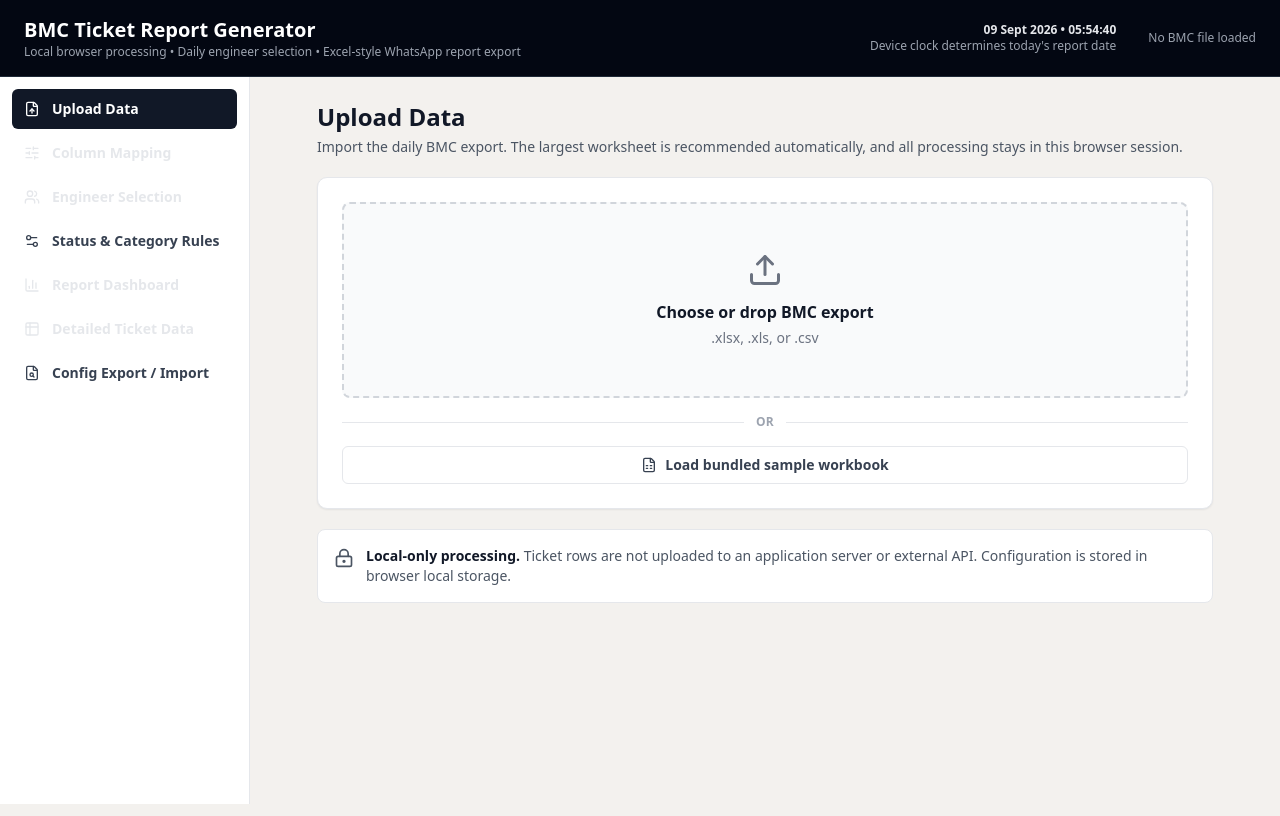
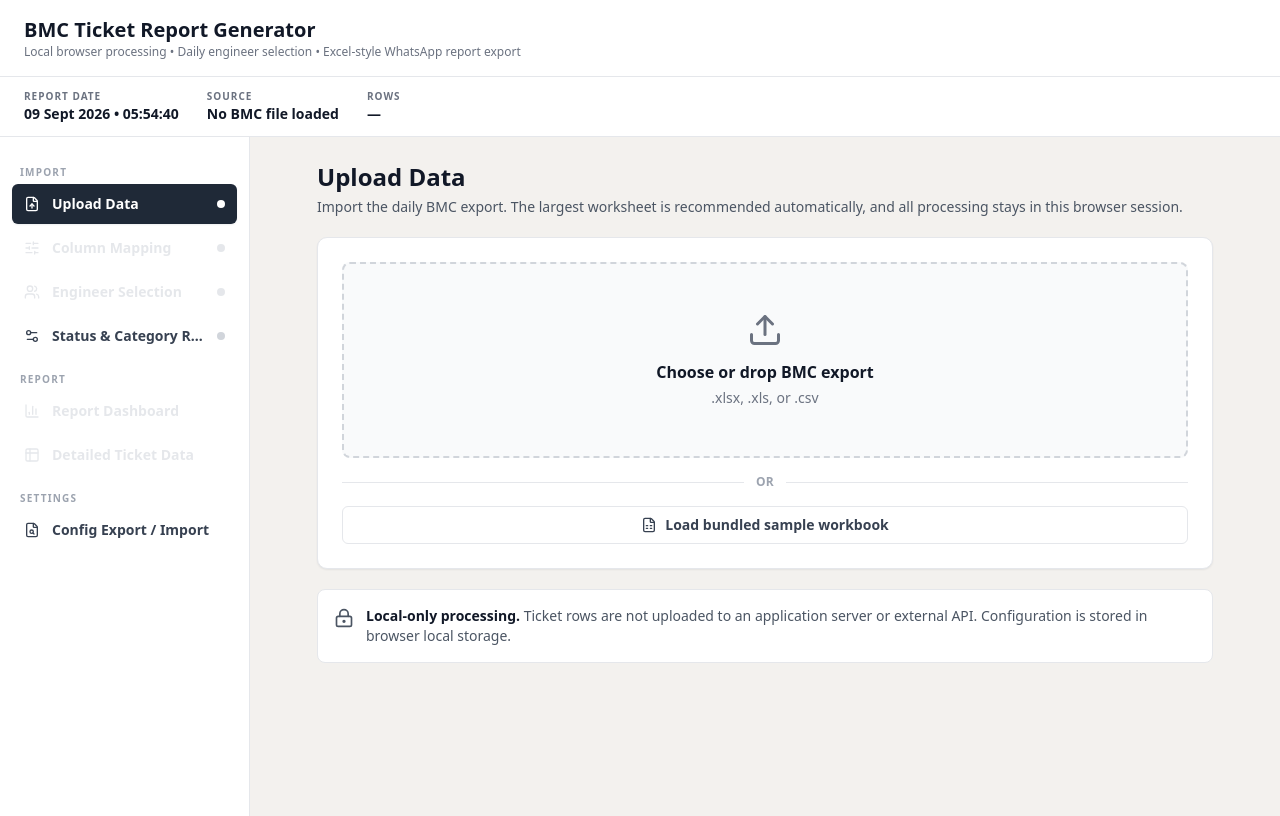
Before and after one commit to ThisIsSkay/bmc-ticket-report-generator, a React (Vite) app: page / in a window 1280 px wide. Built offline with nearby package versions, Linux system fonts and the light colour scheme.

Commit message:
Group navigation and add light status chrome

```diff
--- a/src/App.tsx
+++ b/src/App.tsx
@@ -17,14 +17,31 @@
 
 type Screen = 'upload' | 'columns' | 'teams' | 'rules' | 'dashboard' | 'details' | 'config'
 
-const nav: Array<{ id: Screen; label: string; icon: typeof FileUp; needsData?: boolean }> = [
+type NavItem = { id: Screen; label: string; icon: typeof FileUp; needsData?: boolean }
+
+const navGroups: Array<{ label: string; items: NavItem[] }> = [
+  {
+    label: 'Import',
+    items: [
       { id: 'upload', label: 'Upload Data', icon: FileUp },
       { id: 'columns', label: 'Column Mapping', icon: SlidersHorizontal, needsData: true },
       { id: 'teams', label: 'Engineer Selection', icon: Users, needsData: true },
       { id: 'rules', label: 'Status & Category Rules', icon: Settings2 },
+    ],
+  },
+  {
+    label: 'Report',
+    items: [
       { id: 'dashboard', label: 'Report Dashboard', icon: BarChart3, needsData: true },
       { id: 'details', label: 'Detailed Ticket Data', icon: Table2, needsData: true },
+    ],
+  },
+  {
+    label: 'Settings',
+    items: [
       { id: 'config', label: 'Config Export / Import', icon: FileSearch },
+    ],
+  },
 ]
 
 export default function App() {
@@ -117,28 +134,73 @@
   }
 
   const hasData = rows.length > 0
+  const allColumnsMapped = hasData && Object.values(columnMapping).every((value) => Boolean(value))
+  const teamNeedsAttention = hasData && (teamMappingErrors.length > 0 || validation.unclassifiedAssignees.length > 0)
+  const rulesNeedAttention = hasData && (validation.unknownStatusCount > 0 || validation.unknownCategoryCount > 0)
+
+  const importDotClass = (id: Screen) => {
+    if (id === 'upload') return hasData ? 'nav-dot-done' : 'nav-dot-attn'
+    if (id === 'columns') return allColumnsMapped ? 'nav-dot-done' : hasData ? 'nav-dot-attn' : ''
+    if (id === 'teams') return teamNeedsAttention ? 'nav-dot-attn' : hasData ? 'nav-dot-done' : ''
+    if (id === 'rules') return rulesNeedAttention ? 'nav-dot-attn' : hasData ? 'nav-dot-done' : ''
+    return ''
+  }
 
   return (
     <div className="min-h-screen">
-      <header className="border-b border-gray-800 bg-gray-950 text-white">
-        <div className="mx-auto flex max-w-[1900px] items-center justify-between px-6 py-4">
-          <div><div className="text-xl font-bold">BMC Ticket Report Generator</div><div className="text-xs text-gray-400">Local browser processing • Daily engineer selection • Excel-style WhatsApp report export</div></div>
-          <div className="flex items-center gap-8 text-right text-xs text-gray-400">
-            <div><div className="font-semibold text-gray-200">{formatLocalDate(now)} • {formatLocalTime(now)}</div><div>Device clock determines today's report date</div></div>
-            <div>{fileName ? <>Current source<br /><strong className="text-gray-200">{fileName}</strong></> : 'No BMC file loaded'}</div>
-          </div>
+      <header className="border-b" style={{ background: 'var(--app-surface)', borderColor: 'var(--app-line)', color: 'var(--app-ink)' }}>
+        <div className="mx-auto max-w-[1900px] px-6 py-4">
+          <div className="text-xl font-bold">BMC Ticket Report Generator</div>
+          <div className="text-xs" style={{ color: 'var(--app-ink-soft)' }}>Local browser processing • Daily engineer selection • Excel-style WhatsApp report export</div>
         </div>
       </header>
 
+      <div className="status-strip">
+        <div>
+          <div className="status-label">Report date</div>
+          <div className="status-value">{formatLocalDate(now)} • {formatLocalTime(now)}</div>
+        </div>
+        <div className="min-w-0 max-w-[620px]">
+          <div className="status-label">Source</div>
+          <div className="status-value truncate" title={fileName || 'No BMC file loaded'}>{fileName || 'No BMC file loaded'}</div>
+        </div>
+        <div>
+          <div className="status-label">Rows</div>
+          <div className="status-value">{hasData ? rows.length.toLocaleString() : '—'}</div>
+        </div>
+      </div>
+
       <div className="mx-auto grid max-w-[1900px] grid-cols-[250px_minmax(0,1fr)] gap-0">
-        <aside className="min-h-[calc(100vh-73px)] border-r border-gray-200 bg-white p-3">
-          <nav className="space-y-1">
-            {nav.map(({ id, label, icon: Icon, needsData }) => {
+        <aside className="min-h-[calc(100vh-121px)] border-r p-3" style={{ background: 'var(--app-surface)', borderColor: 'var(--app-line)' }}>
+          <nav>
+            {navGroups.map((group) => (
+              <div key={group.label}>
+                <div className="nav-group-label">{group.label}</div>
+                <div className="space-y-1">
+                  {group.items.map(({ id, label, icon: Icon, needsData }) => {
                     const disabled = Boolean((needsData && !hasData) || ((id === 'dashboard' || id === 'details') && teamMappingErrors.length > 0))
-              return <button key={id} disabled={disabled} onClick={() => setScreen(id)} className={`flex w-full items-center gap-3 rounded-md px-3 py-2.5 text-left text-sm font-semibold ${screen === id ? 'bg-gray-900 text-white' : disabled ? 'text-gray-300' : 'text-gray-700 hover:bg-gray-100'}`}><Icon className="h-4 w-4" />{label}</button>
+                    const itemClass = ['nav-item', screen === id ? 'nav-item-active' : '', disabled ? 'nav-item-disabled' : ''].filter(Boolean).join(' ')
+                    return (
+                      <button key={id} disabled={disabled} onClick={() => setScreen(id)} className={itemClass}>
+                        <Icon className="h-4 w-4 shrink-0" />
+                        <span className="min-w-0 flex-1 truncate">{label}</span>
+                        {group.label === 'Import' && <span className={`nav-dot ${importDotClass(id)}`} aria-hidden="true" />}
+                      </button>
+                    )
                   })}
+                </div>
+              </div>
+            ))}
           </nav>
-          {hasData && <div className="mt-6 rounded-md bg-gray-50 p-3 text-xs leading-5 text-gray-600"><strong className="text-gray-900">Import status</strong><br />{rows.length.toLocaleString()} raw rows<br />{tickets.length.toLocaleString()} processed rows<br />{config.teams.EUC.length + config.teams.System.length + config.teams.Network.length} selected engineer alias(es)<br />{validation.unclassifiedAssignees.length} engineer value(s) outside the three teams</div>}
+          {hasData && (
+            <div className="panel mt-6 p-3 text-xs leading-5" style={{ color: 'var(--app-ink-soft)' }}>
+              <strong style={{ color: 'var(--app-ink)' }}>Import status</strong><br />
+              {rows.length.toLocaleString()} raw rows<br />
+              {tickets.length.toLocaleString()} processed rows<br />
+              {config.teams.EUC.length + config.teams.System.length + config.teams.Network.length} selected engineer alias(es)<br />
+              {validation.unclassifiedAssignees.length} engineer value(s) outside the three teams
+            </div>
+          )}
         </aside>
 
         <main className="min-w-0 p-6">
```
Lines whose indentation alone changed are shown as unchanged.
